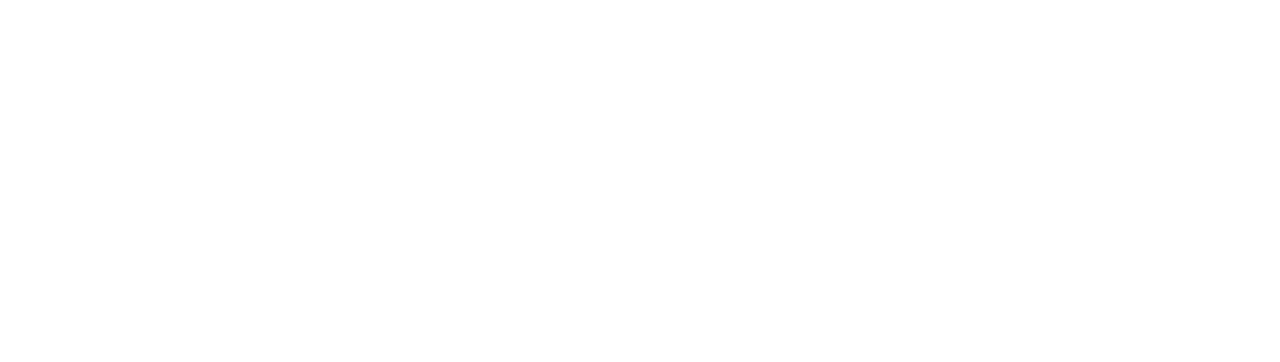
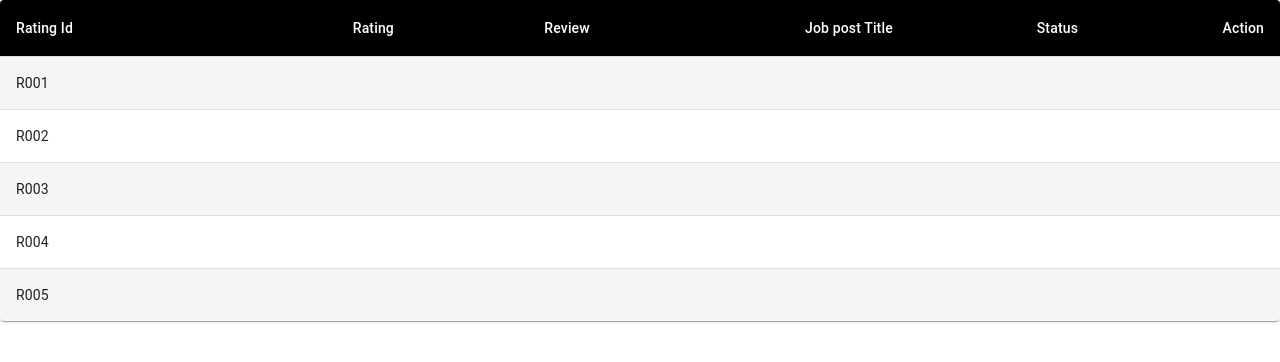
Before and after one commit to MalinduDelpitiya55/NalandaSkillHub, a React (Vite) app in the folder frontend/: page /reviewAdmin in a window 1280 px wide. Before the commit this address had no page. Shown: the top 362 px of the page. Built offline with nearby package versions, Linux system fonts and the light colour scheme.

Commit message:
review admin page

```diff
--- a/frontend/src/App.jsx
+++ b/frontend/src/App.jsx
@@ -14,6 +14,7 @@
 import Test from "./components/test";
 import Rating from "./pages/ratingForm";
 import Review from "./pages/reviewDisplay";
+import ReviewAdminTable from "./pages/reviewAdmin";
 import "@fortawesome/fontawesome-free/css/all.css";
 import "bootstrap/dist/css/bootstrap.min.css";
 
@@ -37,6 +38,7 @@
         <Route path="/test" element={<Test />} />
         <Route path="/ratingForm" element={<Rating />} />
         <Route path="/reviewDisplay" element={<Review />} />
+        <Route path="/reviewAdmin" element={<ReviewAdminTable />} />
 
       </Routes>
     </Router>
--- /dev/null
+++ b/frontend/src/components/reviewAdmintable.jsx
@@ -0,0 +1,74 @@
+import * as React from 'react';
+import { styled } from '@mui/material/styles';
+import Table from '@mui/material/Table';
+import TableBody from '@mui/material/TableBody';
+import TableCell, { tableCellClasses } from '@mui/material/TableCell';
+import TableContainer from '@mui/material/TableContainer';
+import TableHead from '@mui/material/TableHead';
+import TableRow from '@mui/material/TableRow';
+import Paper from '@mui/material/Paper';
+
+const StyledTableCell = styled(TableCell)(({ theme }) => ({
+  [`&.${tableCellClasses.head}`]: {
+    backgroundColor: theme.palette.common.black,
+    color: theme.palette.common.white,
+  },
+  [`&.${tableCellClasses.body}`]: {
+    fontSize: 14,
+  },
+}));
+
+const StyledTableRow = styled(TableRow)(({ theme }) => ({
+  '&:nth-of-type(odd)': {
+    backgroundColor: theme.palette.action.hover,
+  },
+  // hide last border
+  '&:last-child td, &:last-child th': {
+    border: 0,
+  },
+}));
+
+function createData(id, rating, review, title, status, action ) {
+  return {id, rating, review, title, status, action };
+}
+
+const rows = [
+  createData('R001'),
+  createData('R002'),
+  createData('R003'),
+  createData('R004'),
+  createData('R005'),
+];
+
+export default function CustomizedTables() {
+  return (
+    <TableContainer component={Paper}>
+      <Table sx={{ minWidth: 700 }} aria-label="customized table">
+        <TableHead>
+          <TableRow>
+            <StyledTableCell>Rating Id</StyledTableCell>
+            <StyledTableCell align="right">Rating</StyledTableCell>
+            <StyledTableCell align="right">Review</StyledTableCell>
+            <StyledTableCell align="right">Job post Title</StyledTableCell>
+            <StyledTableCell align="right">Status</StyledTableCell>
+            <StyledTableCell align="right">Action</StyledTableCell>
+          </TableRow>
+        </TableHead>
+        <TableBody>
+          {rows.map((row) => (
+            <StyledTableRow key={row.name}>
+              <StyledTableCell component="th" scope="row">
+                {row.id}
+              </StyledTableCell>
+              <StyledTableCell align="right">{row.rating}</StyledTableCell>
+              <StyledTableCell align="right">{row.review}</StyledTableCell>
+              <StyledTableCell align="right">{row.title}</StyledTableCell>
+              <StyledTableCell align="right">{row.status}</StyledTableCell>
+              <StyledTableCell align="right">{row.action}</StyledTableCell>
+            </StyledTableRow>
+          ))}
+        </TableBody>
+      </Table>
+    </TableContainer>
+  );
+}
--- a/frontend/src/pages/reviewAdmin.jsx
+++ b/frontend/src/pages/reviewAdmin.jsx
@@ -0,0 +1,15 @@
+import React from 'react'
+import ReviewAdminTable from './../components/reviewAdmintable'
+
+
+export default function reviewAdmin() {
+  return (
+    <>
+
+     <ReviewAdminTable/>
+
+
+    </>
+
+  )
+}
```
